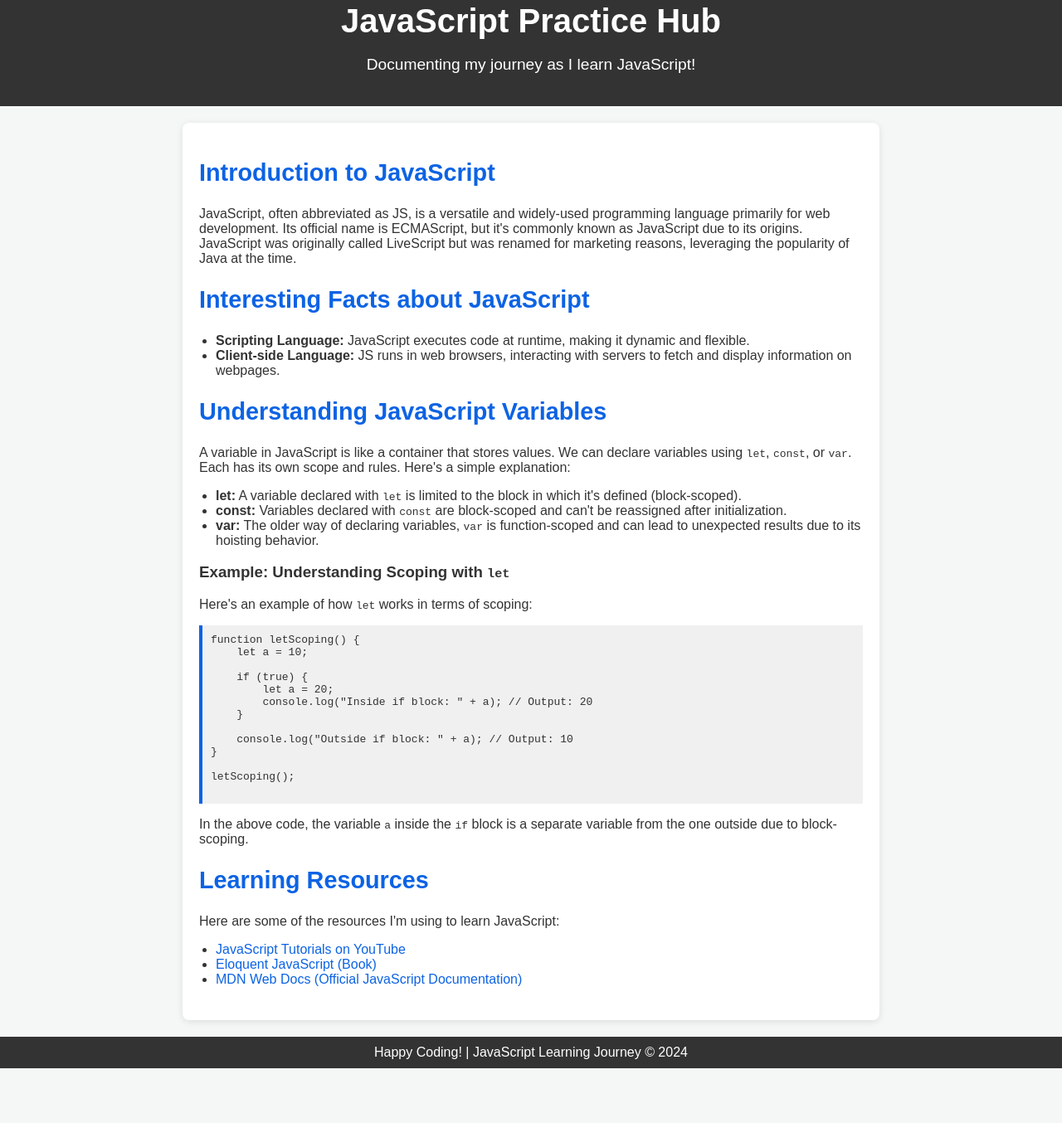
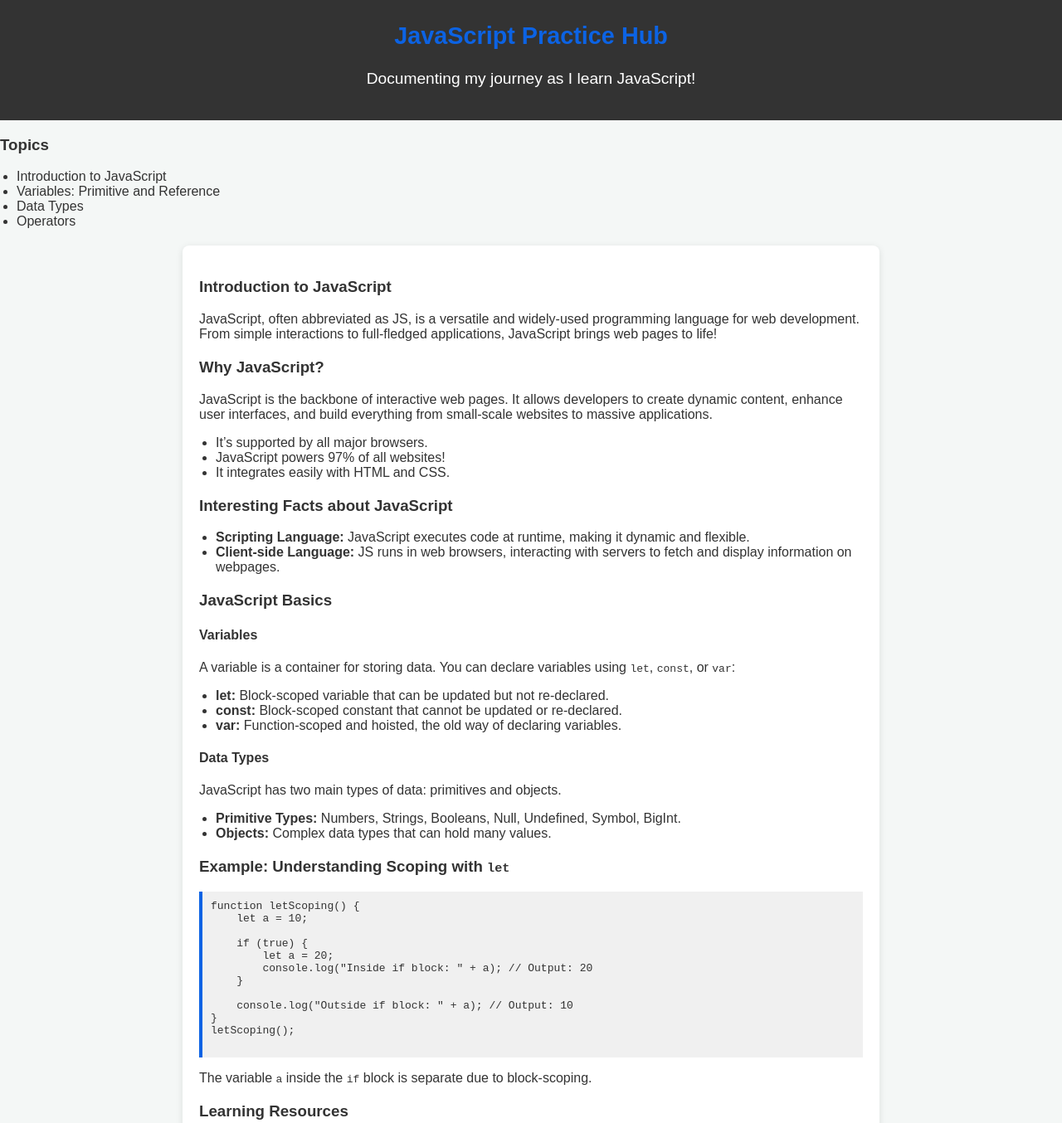
Before and after one commit to BitBelle/JS-Practice, a plain HTML site: page index.html in a window 1280 px wide. Shown: the part 17-1371 px from the top of the page at 83% size. Before the commit the page ends 1305 px from the top, so only its background shows below. Drawn offline with Linux system fonts and the light colour scheme.

Commit message:
Modified the structure and content

```diff
--- a/index.html
+++ b/index.html
@@ -1,58 +1,77 @@
 <!DOCTYPE html>
 <html lang="en">
-
 <head>
     <meta charset="UTF-8">
     <meta name="viewport" content="width=device-width, initial-scale=1.0">
     <link rel="stylesheet" href="style.css">
     <title>JavaScript Learning Journey</title>
 </head>
-
 <body>
     <header>
-        <h1>JavaScript Practice Hub</h1>
+        <h2>JavaScript Practice Hub</h2>
         <p>Documenting my journey as I learn JavaScript!</p>
     </header>
+
+    <div class="container">
+        <aside id="topics">
+            <h3>Topics</h3>
+            <ul>
+                <li>Introduction to JavaScript</li>
+                <li>Variables: Primitive and Reference</li>
+                <li>Data Types</li>
+                <li>Operators</li>
+            </ul>
+        </aside>
 
         <main>
             <!-- Introduction Section -->
             <section id="introduction">
-            <h2>Introduction to JavaScript</h2>
-            <p>
-                JavaScript, often abbreviated as JS, is a versatile and widely-used programming language primarily for web development.
-                Its official name is ECMAScript, but it's commonly known as JavaScript due to its origins. JavaScript was originally
-                called LiveScript but was renamed for marketing reasons, leveraging the popularity of Java at the time.
-            </p>
+                <h3>Introduction to JavaScript</h3>
+                <p>JavaScript, often abbreviated as JS, is a versatile and widely-used programming language for web development. From simple interactions to full-fledged applications, JavaScript brings web pages to life!</p>
+            </section>
+
+            <!-- Why JavaScript? -->
+            <section id="why-js">
+                <h3>Why JavaScript?</h3>
+                <p>JavaScript is the backbone of interactive web pages. It allows developers to create dynamic content, enhance user interfaces, and build everything from small-scale websites to massive applications.</p>
+                <ul>
+                    <li>It’s supported by all major browsers.</li>
+                    <li>JavaScript powers 97% of all websites!</li>
+                    <li>It integrates easily with HTML and CSS.</li>
+                </ul>
             </section>
 
             <!-- Interesting Bits Section -->
             <section id="interesting-bits">
-            <h2>Interesting Facts about JavaScript</h2>
+                <h3>Interesting Facts about JavaScript</h3>
                 <ul>
                     <li><strong>Scripting Language:</strong> JavaScript executes code at runtime, making it dynamic and flexible.</li>
                     <li><strong>Client-side Language:</strong> JS runs in web browsers, interacting with servers to fetch and display information on webpages.</li>
                 </ul>
             </section>
 
-        <!-- Variables Section -->
-        <section id="variables">
-            <h2>Understanding JavaScript Variables</h2>
-            <p>
-                A variable in JavaScript is like a container that stores values. We can declare variables using <code>let</code>,
-                <code>const</code>, or <code>var</code>. Each has its own scope and rules. Here's a simple explanation:
-            </p>
-
+            <!-- JavaScript Basics Section -->
+            <section id="basics">
+                <h3>JavaScript Basics</h3>
+                <h4>Variables</h4>
+                <p>A variable is a container for storing data. You can declare variables using <code>let</code>, <code>const</code>, or <code>var</code>:</p>
                 <ul>
-                <li><strong>let:</strong> A variable declared with <code>let</code> is limited to the block in which it's defined (block-scoped).</li>
-                <li><strong>const:</strong> Variables declared with <code>const</code> are block-scoped and can't be reassigned after initialization.</li>
-                <li><strong>var:</strong> The older way of declaring variables, <code>var</code> is function-scoped and can lead to unexpected results due to its hoisting behavior.</li>
+                    <li><strong>let:</strong> Block-scoped variable that can be updated but not re-declared.</li>
+                    <li><strong>const:</strong> Block-scoped constant that cannot be updated or re-declared.</li>
+                    <li><strong>var:</strong> Function-scoped and hoisted, the old way of declaring variables.</li>
                 </ul>
 
+                <h4>Data Types</h4>
+                <p>JavaScript has two main types of data: primitives and objects.</p>
+                <ul>
+                    <li><strong>Primitive Types:</strong> Numbers, Strings, Booleans, Null, Undefined, Symbol, BigInt.</li>
+                    <li><strong>Objects:</strong> Complex data types that can hold many values.</li>
+                </ul>
+            </section>
+
+            <!-- Example Section -->
+            <section id="examples">
                 <h3>Example: Understanding Scoping with <code>let</code></h3>
-            <p>
-                Here's an example of how <code>let</code> works in terms of scoping:
-            </p>
-
                 <pre>
 function letScoping() {
     let a = 10;
@@ -64,29 +83,26 @@ function letScoping() {
 
     console.log("Outside if block: " + a); // Output: 10
 }
-
 letScoping();
                 </pre>
-            <p>In the above code, the variable <code>a</code> inside the <code>if</code> block is a separate variable from the one outside due to block-scoping.</p>
+                <p>The variable <code>a</code> inside the <code>if</code> block is separate due to block-scoping.</p>
             </section>
 
             <!-- Learning Resources Section -->
             <section id="resources">
-            <h2>Learning Resources</h2>
+                <h3>Learning Resources</h3>
                 <p>Here are some of the resources I'm using to learn JavaScript:</p>
                 <ul>
-                <li><a href="https://www.youtube.com" target="_blank">JavaScript Tutorials on YouTube</a></li>
+                    <li><a href="https://www.youtube.com/@NetNinja" target="_blank">JavaScript Tutorials on YouTube</a></li>
                     <li><a href="https://eloquentjavascript.net/" target="_blank">Eloquent JavaScript (Book)</a></li>
                     <li><a href="https://developer.mozilla.org/en-US/docs/Web/JavaScript" target="_blank">MDN Web Docs (Official JavaScript Documentation)</a></li>
                 </ul>
             </section>
         </main>
+    </div>
 
     <footer>
-        <p>Happy Coding! | JavaScript Learning Journey © 2024</p>
+        <p>Happy Coding! | Mercy's JavaScript Learning Journey © 2024</p>
     </footer>
-
-    <script src="script2.js"></script>
 </body>
-
 </html>
```
Lines whose indentation alone changed are shown as unchanged.
